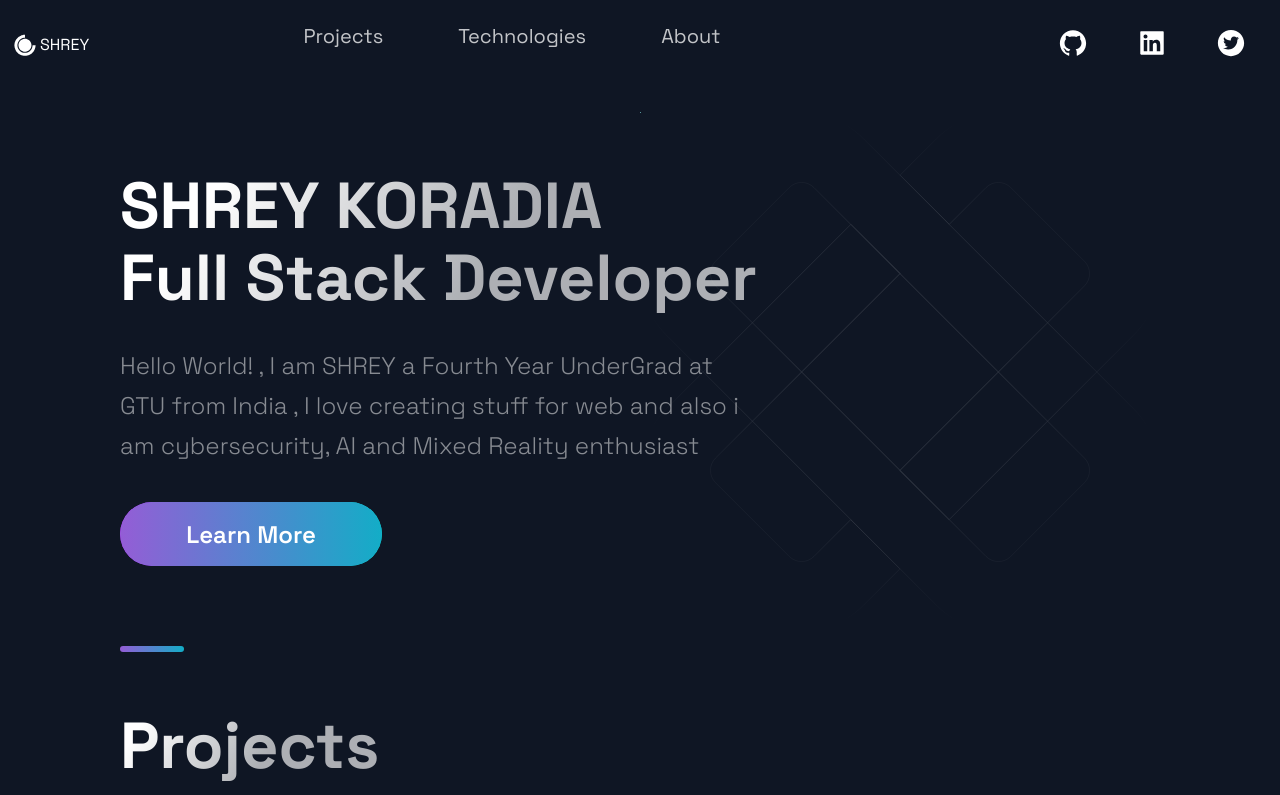
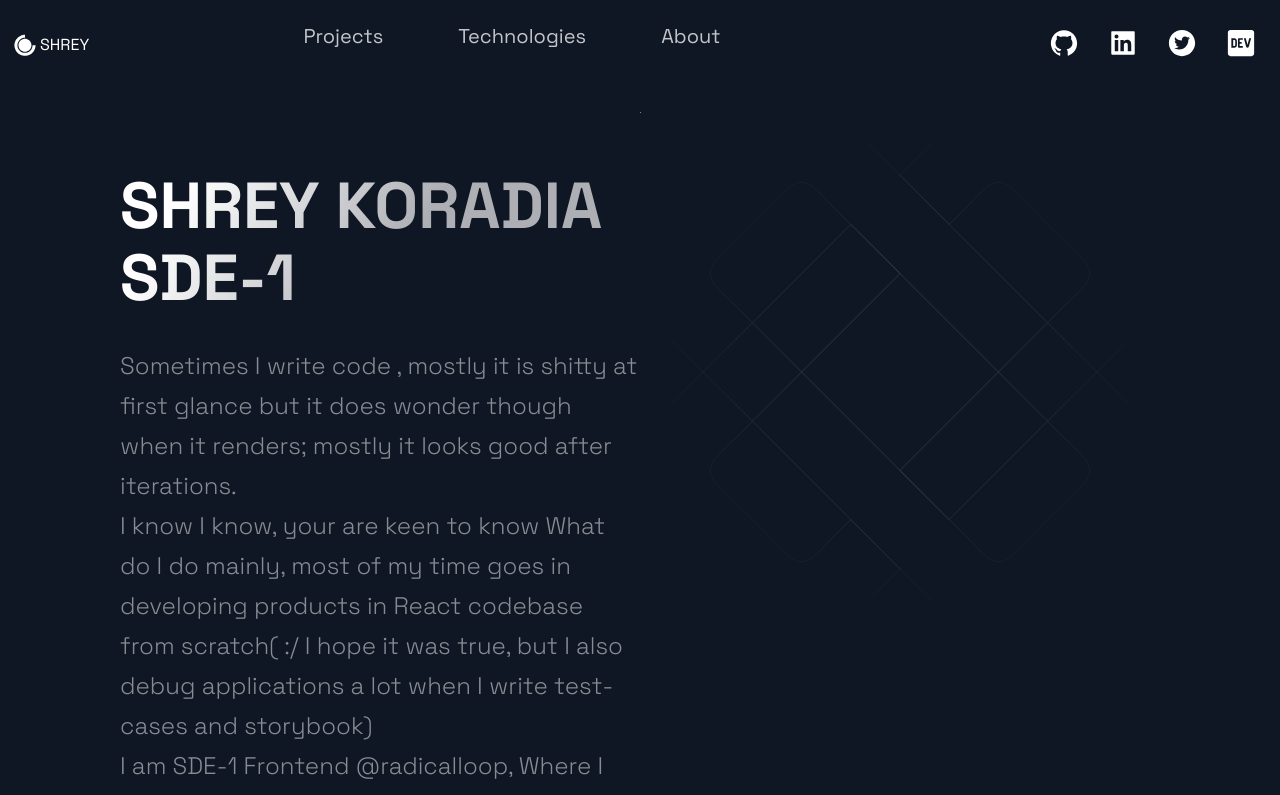
Before and after one commit to shreykoradia/portfolioV3, a Next.js app: page / in a window 1280 px wide. Shown: the top 795 px of the page. Built offline with nearby package versions, Linux system fonts and the light colour scheme.

Commit message:
addition of header footer dev

```diff
--- a/src/components/Footer/Footer.js
+++ b/src/components/Footer/Footer.js
@@ -1,8 +1,23 @@
-import React from 'react';
-import { AiFillGithub, AiFillLinkedin, AiFillTwitterCircle,AiFillRedditCircle  } from 'react-icons/ai';
+import React from "react";
+import {
+  AiFillGithub,
+  AiFillLinkedin,
+  AiFillTwitterCircle,
+} from "react-icons/ai";
+import { FaDev } from "react-icons/fa";
 
-import { SocialIcons } from '../Header/HeaderStyles';
-import { CompanyContainer, FooterWrapper, LinkColumn, LinkItem, LinkList, LinkTitle, Slogan, SocialContainer, SocialIconsContainer } from './FooterStyles';
+import { SocialIcons } from "../Header/HeaderStyles";
+import {
+  CompanyContainer,
+  FooterWrapper,
+  LinkColumn,
+  LinkItem,
+  LinkList,
+  LinkTitle,
+  Slogan,
+  SocialContainer,
+  SocialIconsContainer,
+} from "./FooterStyles";
 
 const Footer = () => {
   return (
@@ -33,8 +48,8 @@ const Footer = () => {
           <SocialIcons href="https://twitter.com/shreykoradia">
             <AiFillTwitterCircle size="3rem" />
           </SocialIcons>
-          <SocialIcons href="https://www.reddit.com/user/deliPSIerwin">
-            <AiFillRedditCircle size="3rem" />
+          <SocialIcons href="https://dev.to/delisrey">
+            <FaDev size="3rem" />
           </SocialIcons>
         </SocialContainer>
       </SocialIconsContainer>
--- a/src/components/Header/Header.js
+++ b/src/components/Header/Header.js
@@ -1,15 +1,28 @@
-import Link from 'next/link';
-import React from 'react';
-import { AiFillGithub, AiFillTwitterCircle, AiFillLinkedin, AiFillRedditCircle } from 'react-icons/ai';
-import { DiCssdeck } from 'react-icons/di';
+import Link from "next/link";
+import React from "react";
+import {
+  AiFillGithub,
+  AiFillTwitterCircle,
+  AiFillLinkedin,
+} from "react-icons/ai";
+import { FaDev } from "react-icons/fa";
 
-import { Container, Div1, Div2, Div3, NavLink, SocialIcons } from './HeaderStyles';
+import { DiCssdeck } from "react-icons/di";
 
-const Header = () =>  (
+import {
+  Container,
+  Div1,
+  Div2,
+  Div3,
+  NavLink,
+  SocialIcons,
+} from "./HeaderStyles";
+
+const Header = () => (
   <Container>
     <Div1>
       <Link href="/">
-        <a style={{ display: 'flex', alignItems: 'center', color:"white" }}>
+        <a style={{ display: "flex", alignItems: "center", color: "white" }}>
           <DiCssdeck size="3rem" /> <span>SHREY</span>
         </a>
       </Link>
@@ -41,6 +54,9 @@ const Header = () =>  (
       <SocialIcons href="https://twitter.com/shreykoradia">
         <AiFillTwitterCircle size="3rem" />
       </SocialIcons>
+      <SocialIcons href="https://dev.to/delisrey">
+        <FaDev size="3rem" />
+      </SocialIcons>
     </Div3>
   </Container>
 );
--- a/src/components/Hero/Hero.js
+++ b/src/components/Hero/Hero.js
@@ -1,21 +1,36 @@
-import React from 'react';
+import React from "react";
 
-import { Section, SectionText, SectionTitle } from '../../styles/GlobalComponents';
-import Button from '../../styles/GlobalComponents/Button';
-import { LeftSection } from './HeroStyles';
+import {
+  Section,
+  SectionText,
+  SectionTitle,
+} from "../../styles/GlobalComponents";
+import Button from "../../styles/GlobalComponents/Button";
+import { LeftSection } from "./HeroStyles";
 
 const Hero = (props) => (
   <>
     <Section row nopadding>
       <LeftSection>
         <SectionTitle main center>
-        SHREY KORADIA <br />
-          Full Stack  Developer
+          SHREY KORADIA <br />
+          SDE-1
         </SectionTitle>
         <SectionText>
-       Hello World! , I am SHREY a Fourth Year UnderGrad at GTU from India , I love creating stuff for web and also i am cybersecurity, AI and Mixed Reality enthusiast
+          Sometimes I write code , mostly it is shitty at first glance but it
+          does wonder though when it renders; mostly it looks good after
+          iterations.
+          <br />I know I know, your are keen to know What do I do mainly, most
+          of my time goes in developing products in React codebase from scratch(
+          :/ I hope it was true, but I also debug applications a lot when I
+          write test-cases and storybook)
+          <br />I am SDE-1 Frontend @radicalloop, Where I practically work in
+          React.js && Nextjs, but I also do backend developmnet in Node.js &&
+          Express.js also develop some rest api's in Django Rest Framework.
+          <br />A Mixed Reality and Cyber Enthusiast, building products from
+          scratch
         </SectionText>
-        <Button onClick={props.handleClick}>Learn More</Button>
+        <Button onClick={props.handleClick}>Show More</Button>
       </LeftSection>
     </Section>
   </>
```
Lines whose indentation alone changed are shown as unchanged.
